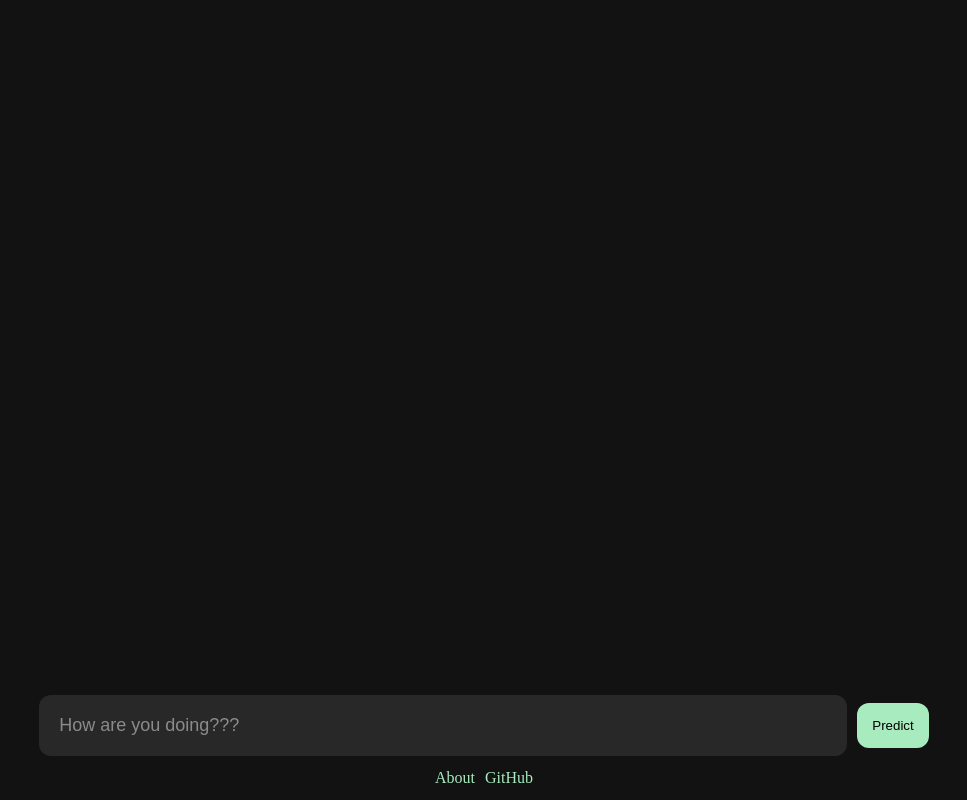
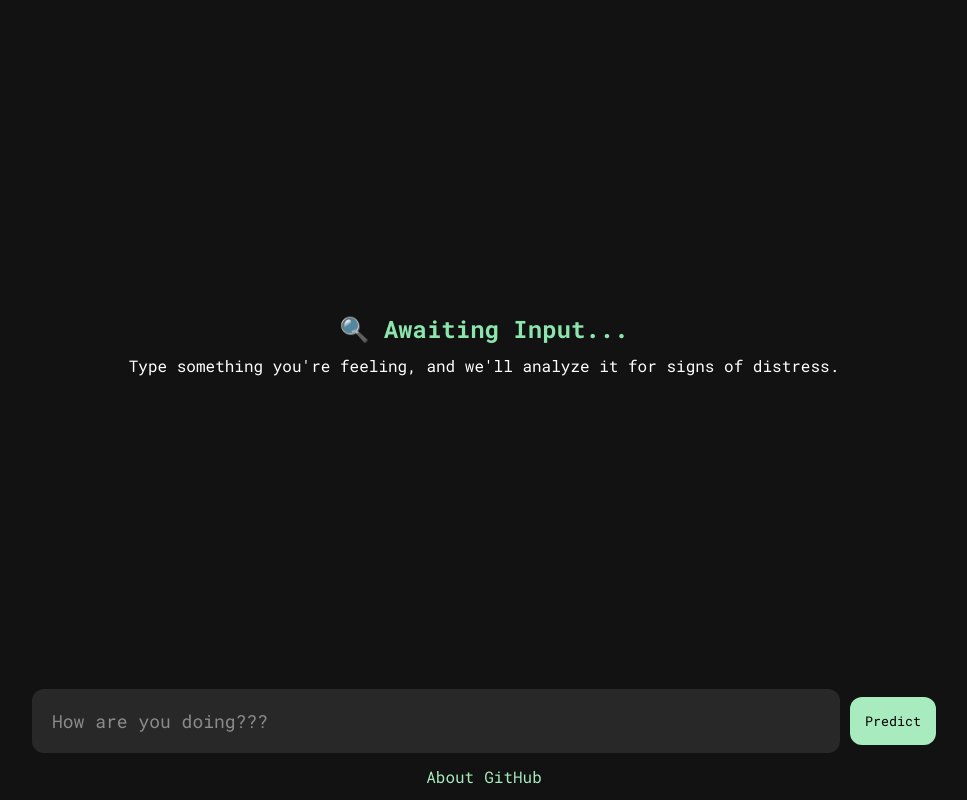
Before and after one commit to parbhat-cpp/suicidal-ml, a FastAPI app: page / in a window 1280 px wide. Shown: the whole page, without its empty margins (156-1123 px from the left). Run offline with FastAPI, Linux system fonts and the light colour scheme.

Commit message:
prediction output

```diff
--- a/static/scripts/index.js
+++ b/static/scripts/index.js
@@ -4,11 +4,15 @@
 const predictBtn = document.getElementById('predict-btn');
 
 predictBtn.addEventListener('click', async function () {
-    const userTextInput = document.getElementById('text').value;
+    const userTextInput = document.getElementById('text').value.trim();
 
     if (!userTextInput) {
         return;
     }
+
+    predictionOutput.innerHTML = `
+        <div class="loader"></div>
+    `;
 
     const predictionResponse = await fetch(`${BASE_URL}/predict-mental-health`,
         {
@@ -25,8 +29,34 @@
     if (predictionResponse.ok) {
         const predictionData = await predictionResponse.json();
 
-        alert(predictionData);
+        const prediction = predictionData['prediction'];
+
+        if (prediction === 0.0) {
+            predictionOutput.innerHTML = `
+                <div class="prediction">
+                    <h1>
+                        No signs of suicidal ideation detected.
+                    </h1>
+                    <p>
+                        This is an AI-based prediction. If you're in distress, please reach out to a helpline or
+                        professional support.
+                    </p>
+                </div>
+            `;
+        } else {
+            predictionOutput.innerHTML = `
+                <div class="prediction">
+                    <h1>
+                        Warning: Signs of suicidal ideation detected in the text
+                    </h1>
+                    <p>
+                        This is an AI-based prediction. If you're in distress, please reach out to a helpline or
+                        professional support.
+                    </p>
+                </div>
+            `;
+        }
     } else {
-        alert('failed');
+        alert('Prediction failed! Please try again');
     }
 });
--- a/static/styles/index.css
+++ b/static/styles/index.css
@@ -1,6 +1,7 @@
 * {
     padding: 0;
     margin: 0;
+    font-family: 'Roboto Mono', sans-serif;
 }
 
 :root {
@@ -41,13 +42,13 @@
     background-color: var(--clr-surface-a0);
 }
 
-.navbar {
-    padding: 1.5rem;
-}
-
 .prediction-output {
     display: flex;
+    justify-content: center;
+    align-items: center;
     flex: 1;
+    padding: 1.75rem;
+    text-align: center;
 }
 
 .input-container {
@@ -55,7 +56,6 @@
     justify-content: center;
     align-items: center;
     gap: 10px;
-    /* padding: 1.25rem; */
 }
 
 .text-input-wrapper {
@@ -72,6 +72,12 @@
     border: var(--clr-surface-a10);
     font-size: 18px;
     color: white;
+}
+
+@media only screen and (max-width: 430px) {
+    .text-input {
+        padding: 15px;
+    }
 }
 
 .text-input::placeholder {
@@ -109,3 +115,38 @@
 .more-info > a:hover {
     text-decoration: underline;
 }
+
+.loader {
+    border: 10px solid var(--clr-primary-a10);
+    border-radius: 50%;
+    border-top: 10px solid var(--clr-surface-a30);
+    width: 75px;
+    height: 75px;
+    -webkit-animation: spin 2s linear infinite; /* Safari */
+    animation: spin 2s linear infinite;
+}
+
+/* Safari */
+@-webkit-keyframes spin {
+    0% { -webkit-transform: rotate(0deg); }
+    100% { -webkit-transform: rotate(360deg); }
+}
+
+@keyframes spin {
+    0% { transform: rotate(0deg); }
+    100% { transform: rotate(360deg); }
+}
+
+.prediction {
+    width: 100%;
+    display: flex;
+    justify-content: center;
+    align-items: center;
+    flex-direction: column;
+    color: var(--clr-primary-a0);
+    gap: 10px;
+}
+
+.prediction > p {
+    color: var(--clr-light-a0);
+}
--- a/templates/index.html
+++ b/templates/index.html
@@ -4,17 +4,20 @@
 <head>
     <meta charset="UTF-8">
     <meta name="viewport" content="width=device-width, initial-scale=1.0">
-    <title>Document</title>
+    <title>Suicidal Detection</title>
     <link href="{{ url_for('static', path='/styles/index.css') }}" rel="stylesheet">
+    <link rel="preconnect" href="https://fonts.googleapis.com">
+    <link rel="preconnect" href="https://fonts.gstatic.com" crossorigin>
+    <link href="https://fonts.googleapis.com/css2?family=Roboto+Mono:ital,wght@0,100..700;1,100..700&display=swap" rel="stylesheet">
 </head>
 
 <body>
     <main class="container">
-        <nav class="navbar">
-
-        </nav>
         <section id="prediction-output" class="prediction-output">
-
+            <div class="prediction">
+                <h1>🔍 Awaiting Input...</h1>
+                <p>Type something you're feeling, and we'll analyze it for signs of distress.</p>
+            </div>
         </section>
         <section class="input-container">
             <div class="text-input-wrapper">
@@ -25,10 +28,10 @@
             </button>
         </section>
         <section class="more-info">
-            <a href="/about">
+            <a href="https://parbhatsharma.vercel.app/" target="_blank">
                 About
             </a>
-            <a href="/about">
+            <a href="https://github.com/parbhat-cpp/suicidal-ml" target="_blank">
                 GitHub
             </a>
         </section>
```
